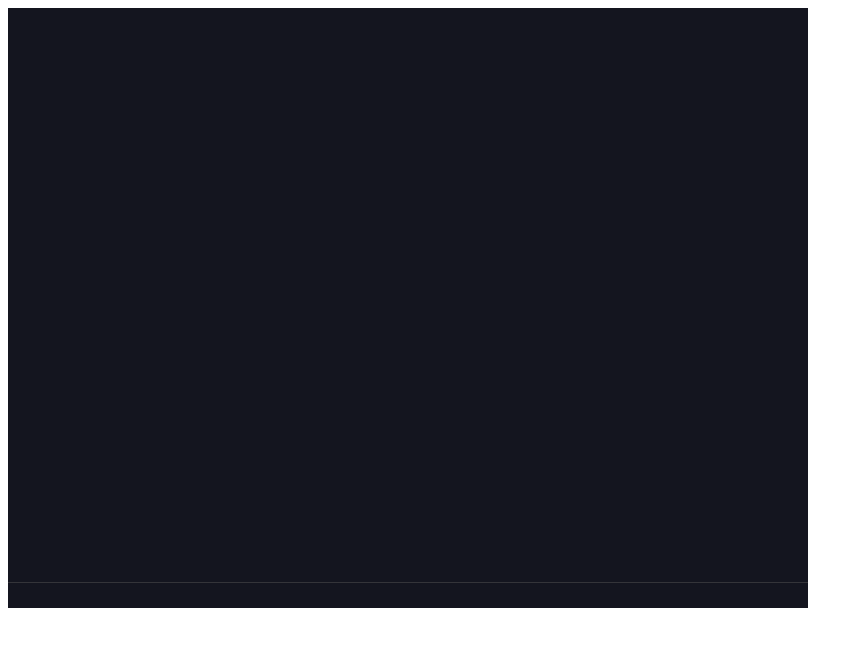
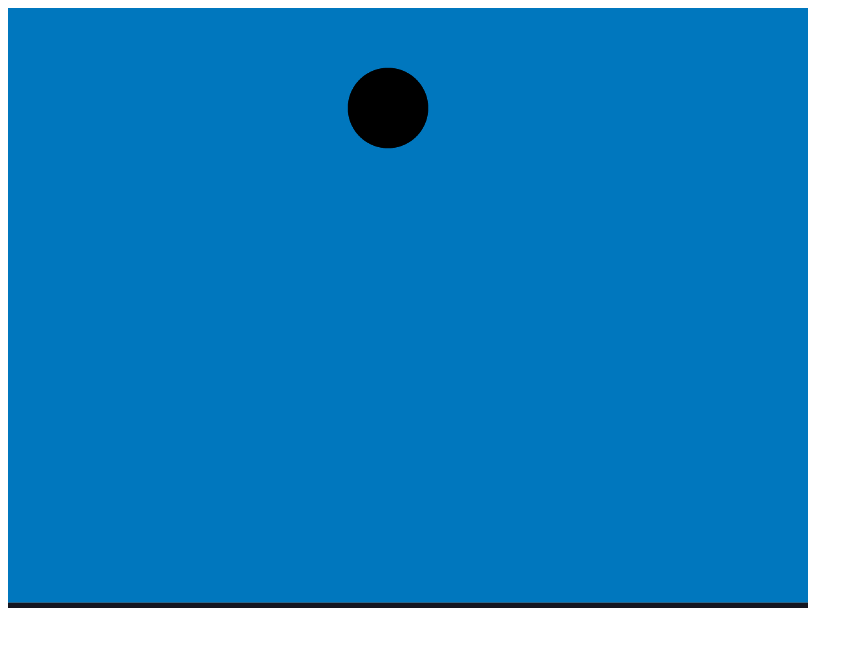
Before and after one commit to tanmayc05/Fish-Game, a website with bundled scripts: page index.html in a window 1280 px wide. Shown: the whole page, without its empty margins (0-863 px from the left). Built offline with nearby package versions, Linux system fonts and the light colour scheme.

Commit message:
implemented drop and pre-drop movement controls

```diff
--- a/scripts/controls.js
+++ b/scripts/controls.js
@@ -1,36 +1,63 @@
 import * as fish from './fish.js';
-import { createUnderwaterEngine } from './physics.js';
 
 var World = Matter.World;
 
-let followFish = null; // if following mouse (yes/no)
-let fishInWorld = false;
+let followFish = null;
+let newFish = null;
+let engine;
+let dropping = false;
 
-// create first fish
-export function initializeFollowingFish() {
-    const engine = createUnderwaterEngine();
-    followFish = new fish.Fish('fish', 'assets/circle.png', 20, engine, {x: 380, y: 100}, {density: 0.001, frictionAir: 0.01, restitution: 0.5, friction: 0.1, originalSize: 250});
+export function initializeControls(engineInstance) {
+    engine = engineInstance;
 }
 
-// update fish position to follow mouse
-export function updatePosition(event){
-    if (followFish & !fishInWorld) {
+export function addNewFish(x, y, engine) {
+    newFish = new fish.Fish('fish', 'assets/circle.png', 20, engine, { x: x, y: y }, { density: 0.001, frictionAir: 0.01, restitution: 0.5, friction: 0.1, originalSize: 250 });
+    World.add(engine.world, newFish.getBody());
+    Matter.Body.setStatic(newFish.getBody(), true);
+    dropping = false;
+    followFish = newFish;
+    return newFish;
+}
+
+export function updatePosition(event, engine) {
+    if (followFish) {
         followFish.setPosition(event.clientX, event.clientY);
     }
 }
-// drop fish into world by click
-export function dropFish(event) {
-    if (followFish && !fishInWorld) {
-        World.add(engine.world, followFish.getBody());
-        fishInWorld = true;
+
+export function moveFish(direction) {
+    if (followFish && !dropping) {
+        const currentX = followFish.getBody().position.x;
+        const newX = direction === 'left' ? currentX - 10 : currentX + 10;
+        Matter.Body.setPosition(followFish.getBody(), { x: newX, y: followFish.getBody().position.y });
     }
 }
 
-// add event listeners for mouse movement and click
-document.addEventListener('mousemove', updatePosition);
-document.addEventListener('click', dropFish);
+export function handleKeyPress(event) {
+    const keyCode = event.keyCode;
 
-// export{dropFish};
-// export{updatePosition};
-// export{fishInWorld};
-// export{followFish};
+    // Left arrow key
+    if (keyCode === 37) {
+        moveFish('left');
+    }
+    // Right arrow key
+    else if (keyCode === 39) {
+        moveFish('right');
+    }
+    // Down arrow key
+    else if (keyCode === 40) {
+        dropFish(event, engine);
+    }
+}
+
+export function dropFish(event, engine) {
+    if (newFish) {
+        dropping = true;
+        Matter.Body.setStatic(newFish.getBody(), false);
+    }
+    const delay = 800;
+    setTimeout(() => {
+        followFish = addNewFish(event.clientX, event.clientY, engine);
+    }, delay);
+}
--- a/scripts/fish.js
+++ b/scripts/fish.js
@@ -33,8 +33,6 @@ export class Fish {
                 }
             }
         });
-        // add the fish to the world
-        World.add(engine.world, this.#body);
     }
     getName() {
         return this.#name;
--- a/scripts/main.js
+++ b/scripts/main.js
@@ -1,19 +1,20 @@
 import * as physics from './physics.js';
 import * as controls from './controls.js';
-//import { Composite, Vector } from 'matter-js';
 
+// module aliases
 var Engine = Matter.Engine,
     Render = Matter.Render,
     World = Matter.World,
     Bodies = Matter.Bodies,
-    Runner = Matter.Runner;
-    //Body = Matter.Body;
-    //Composite = Matter.Composite;
-    //Events = Matter.Events;
-    //Vector = Matter.Vector;
+    Runner = Matter.Runner,
+    MouseConstraint = Matter.MouseConstraint;
 
 // create your engine
 const engine = physics.createUnderwaterEngine();
+
+document.addEventListener('mousemove', (event) => controls.updatePosition(event, engine));
+document.addEventListener('click', (event) => controls.dropFish(event, engine));
+document.addEventListener('keydown', (event) => controls.handleKeyPress(event)); // Add this line
 
 let render = Render.create({
     element: document.body,
@@ -21,15 +22,21 @@ let render = Render.create({
     options: {
         width: 800,
         height: 600,
-        wireframes: false
+        wireframes: false,
+        background: '#0077BE'
     }
 });
 
-let ground = Bodies.rectangle(400, 600, 800, 50, { isStatic: true });
-World.add(engine.world, ground);
-controls.initializeFollowingFish();
+let ground = Bodies.rectangle(400, 600, 800, 10, { isStatic: true });
+const initialFish = controls.addNewFish(380, 100, engine);
+World.add(engine.world, [ground, initialFish.getBody()]);
+
+const mouseConstraint = MouseConstraint.create(engine);
+World.add(engine.world, mouseConstraint);
 
 Render.run(render);
 
 var runner = Runner.create();
 Runner.run(runner, engine);
+
+controls.initializeControls(engine); // Add this line
--- a/scripts/physics.js
+++ b/scripts/physics.js
@@ -5,7 +5,7 @@ var Engine = Matter.Engine,
     Vector = Matter.Vector;
 
 export function setUpPhysics(engine) {
-    engine.world.gravity.y = 0.5;
+    //engine.world.gravity.y = 0.5;
 
     Events.on(engine, 'beforeUpdate', (event) => {
         const bodies = Composite.allBodies(engine.world);
```
Also changed, not shown: index.html (+1 -0 lines), assets/ocean.jpg (added).
